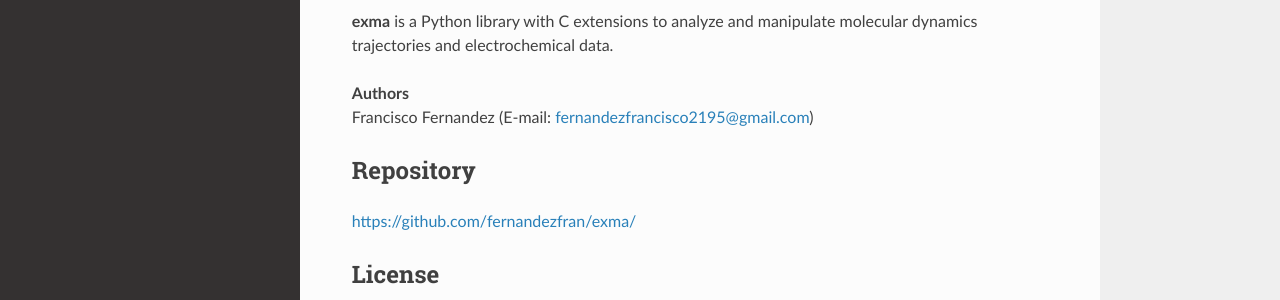
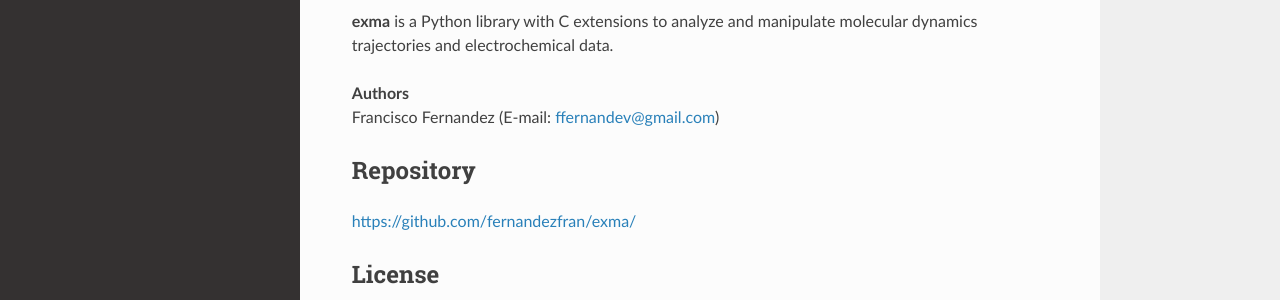
Before and after one commit to fernandezfran/exma, a Sphinx documentation site: the page built from docs/source/index.rst, in a window 1280 px wide and 1319 px high. Shown: the part 194-494 px from the top of the window. Built offline with Sphinx 7.4.7 and the Read the Docs theme 2.0.0, drawn with Linux system fonts in a browser that asks for light colours.

Commit message:
dev mail

```diff
--- a/docs/source/index.rst
+++ b/docs/source/index.rst
@@ -24,7 +24,7 @@ exma
 molecular dynamics trajectories and electrochemical data.
 
 | **Authors**
-| Francisco Fernandez (E-mail: fernandezfrancisco2195@gmail.com)
+| Francisco Fernandez (E-mail: ffernandev@gmail.com)
 
 
 Repository
```
